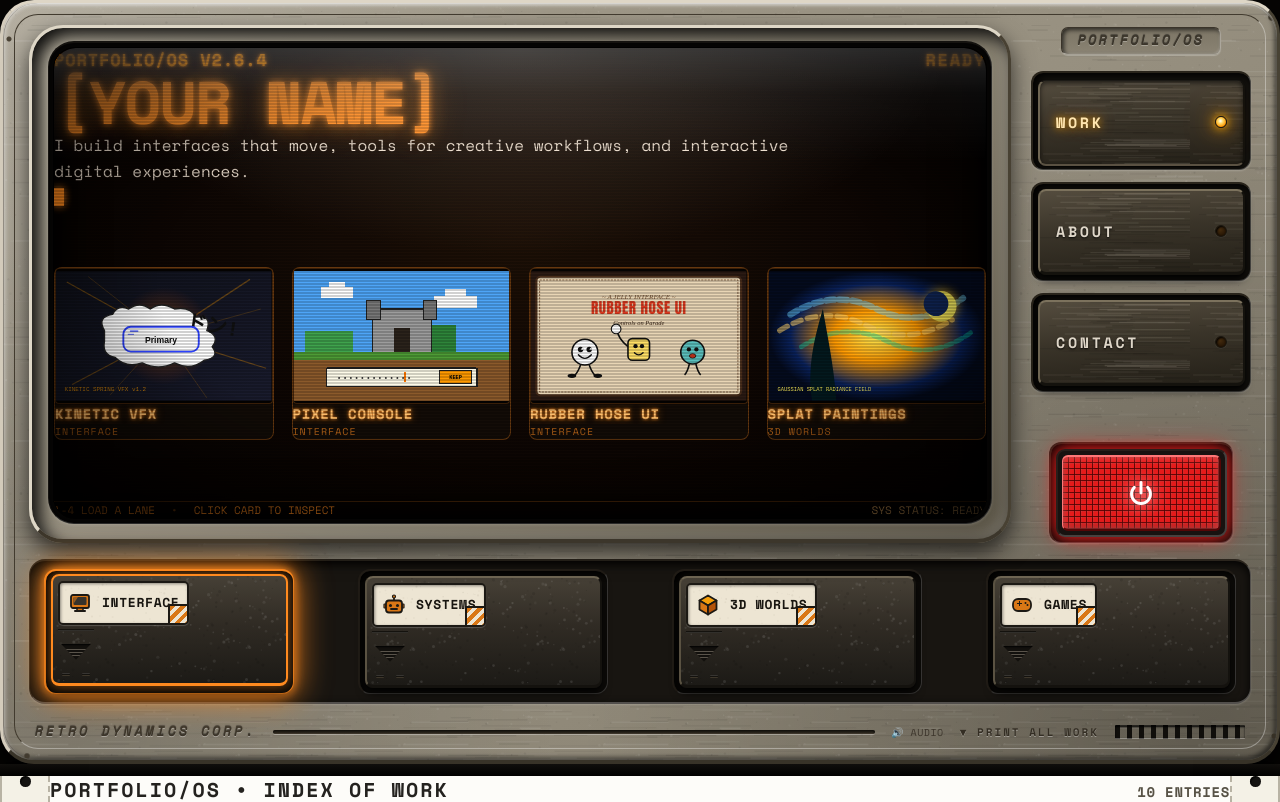
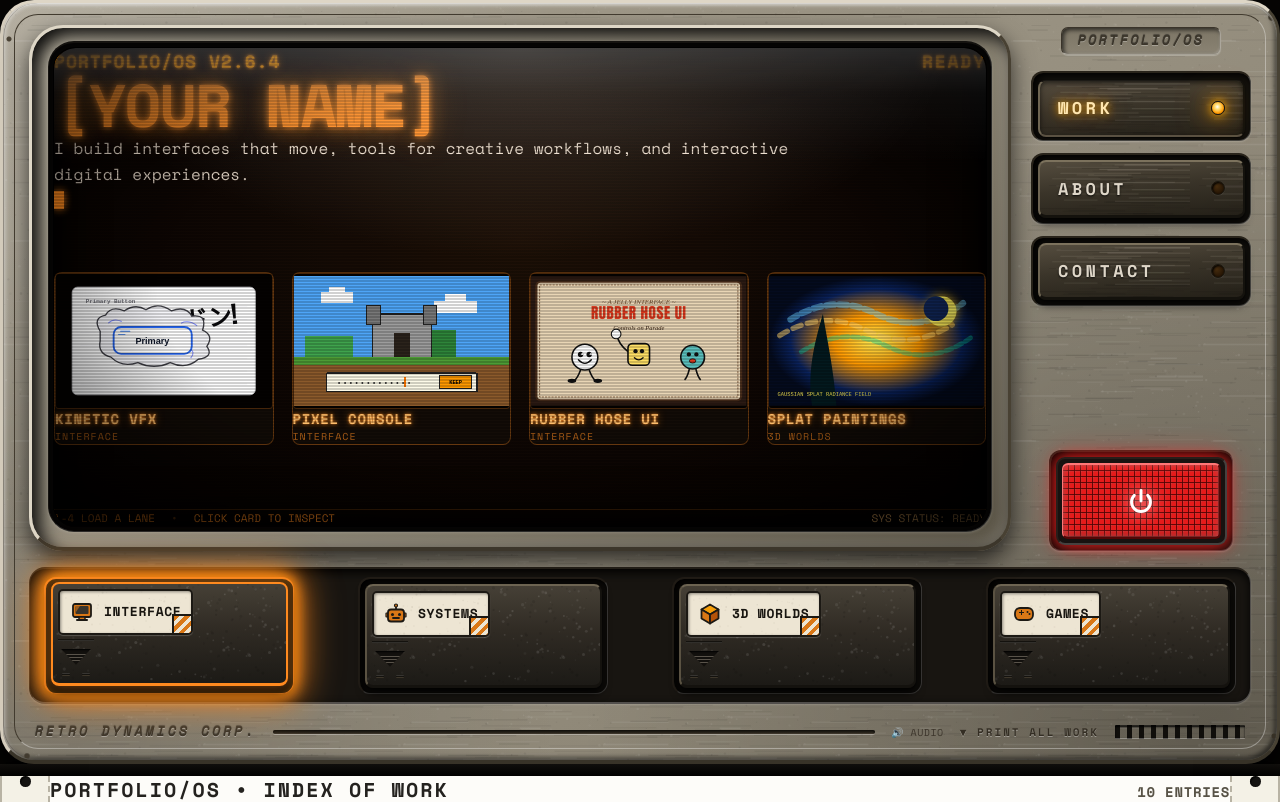
Before and after one commit to spixcy/portfolio, a React (Vite) app: page / in a window 1280 px wide. Shown: the top 802 px of the page. Built offline with nearby package versions, Linux system fonts and the light colour scheme.

Commit message:
style: sharpen button labels, LED glow, cartridge halo, preview box, status bar typography

```diff
--- a/src/components/common/OptimizedImage.tsx
+++ b/src/components/common/OptimizedImage.tsx
@@ -18,45 +18,47 @@ function ProceduralArtwork({ id, alt }: { id: string; alt: string }) {
     case 'procedural:kinetic-vfx':
       return (
         <svg viewBox="0 0 400 240" className="w-full h-full select-none" xmlns="http://www.w3.org/2000/svg">
-          <defs>
-            <linearGradient id="mangaBg" x1="0%" y1="0%" x2="100%" y2="100%">
-              <stop offset="0%" stopColor="#0f111a" />
-              <stop offset="100%" stopColor="#1a1c2e" />
-            </linearGradient>
-            <radialGradient id="impactGlow" cx="50%" cy="50%" r="50%">
-              <stop offset="0%" stopColor="#ff9d00" stopOpacity="0.4" />
-              <stop offset="100%" stopColor="#ff5500" stopOpacity="0" />
-            </radialGradient>
-          </defs>
-          <rect width="400" height="240" fill="url(#mangaBg)" />
-          {/* Action lines */}
-          <g stroke="#ff9d00" strokeWidth="1" opacity="0.35">
-            <line x1="200" y1="120" x2="20" y2="20" strokeWidth="2" />
-            <line x1="200" y1="120" x2="60" y2="10" />
-            <line x1="200" y1="120" x2="360" y2="15" strokeWidth="2.5" />
-            <line x1="200" y1="120" x2="380" y2="70" />
-            <line x1="200" y1="120" x2="390" y2="180" strokeWidth="2" />
-            <line x1="200" y1="120" x2="30" y2="210" strokeWidth="2" />
-            <line x1="200" y1="120" x2="100" y2="230" />
-            <line x1="200" y1="120" x2="280" y2="235" />
+          {/* Subtle canvas */}
+          <rect width="400" height="240" fill="transparent" />
+
+          {/* Centered White Impact Card matching Reference Image 1 */}
+          <g transform="translate(30, 20)">
+            <rect width="340" height="200" rx="10" fill="#ffffff" stroke="#d4d4d8" strokeWidth="1.5" />
+
+            {/* Subtle horizontal paper lines */}
+            <line x1="15" y1="36" x2="325" y2="36" stroke="#f0f0f4" strokeWidth="1" />
+            <line x1="15" y1="60" x2="325" y2="60" stroke="#f0f0f4" strokeWidth="1" />
+            <line x1="15" y1="84" x2="325" y2="84" stroke="#f0f0f4" strokeWidth="1" />
+            <line x1="15" y1="108" x2="325" y2="108" stroke="#f0f0f4" strokeWidth="1" />
+            <line x1="15" y1="132" x2="325" y2="132" stroke="#f0f0f4" strokeWidth="1" />
+            <line x1="15" y1="156" x2="325" y2="156" stroke="#f0f0f4" strokeWidth="1" />
+            <line x1="15" y1="180" x2="325" y2="180" stroke="#f0f0f4" strokeWidth="1" />
+
+            {/* Small top label: Primary Button */}
+            <text x="25" y="30" fontFamily="monospace, sans-serif" fontSize="11" fontWeight="bold" fill="#71717a">Primary Button</text>
+
+            {/* Manga Japanese SFX characters: ドン! in black */}
+            <text x="210" y="78" fontFamily="'Impact', 'Arial Black', sans-serif" fontWeight="900" fontSize="44" fill="#09090b" transform="rotate(-6 210 78)">ドン!</text>
+
+            {/* Impact dust clouds */}
+            <g transform="translate(42, 42)">
+              <path d="M10,40 Q-5,15 20,10 Q30,-8 55,2 Q75,-12 95,0 Q118,-15 142,2 Q170,-8 180,12 Q210,8 200,38 Q222,48 208,68 Q222,88 192,92 Q170,112 140,98 Q110,112 80,98 Q50,108 30,88 Q5,82 10,58 Z"
+                    fill="#f4f4f8" stroke="#3f3f46" strokeWidth="2.5" />
+
+              {/* Blue-tinted impact shading lines */}
+              <path d="M25,25 Q35,15 50,22" stroke="#818cf8" strokeWidth="2" fill="none" />
+              <path d="M160,25 Q175,18 190,30" stroke="#818cf8" strokeWidth="2" fill="none" />
+              <path d="M175,70 Q188,78 178,90" stroke="#818cf8" strokeWidth="2" fill="none" />
+
+              {/* Bouncy elastic button in center */}
+              <rect x="35" y="32" width="145" height="50" rx="14" fill="#ffffff" stroke="#2563eb" strokeWidth="3.5" />
+              <text x="107" y="63" fontFamily="sans-serif" fontWeight="bold" fontSize="17" fill="#0f172a" textAnchor="middle">Primary</text>
+
+              {/* Dynamic action speed lines on button */}
+              <line x1="48" y1="40" x2="65" y2="40" stroke="#3b82f6" strokeWidth="2" strokeLinecap="round" />
+              <line x1="44" y1="46" x2="56" y2="46" stroke="#3b82f6" strokeWidth="1.5" strokeLinecap="round" />
+            </g>
           </g>
-          {/* Glow center */}
-          <circle cx="200" cy="120" r="90" fill="url(#impactGlow)" />
-          {/* Elastic button in center */}
-          <g transform="translate(100, 75)">
-            {/* Manga impact dust clouds */}
-            <path d="M-10,35 Q-25,10 5,5 Q15,-15 35,-5 Q55,-20 75,-5 Q95,-20 120,-5 Q150,-10 160,10 Q190,5 180,35 Q205,45 190,65 Q205,85 175,90 Q150,110 120,95 Q90,110 60,95 Q30,105 10,85 Q-15,80 -10,55 Z"
-                  fill="#ffffff" stroke="#222" strokeWidth="2.5" />
-            {/* Manga Japanese SFX characters: ドン! */}
-            <text x="140" y="32" fontFamily="monospace, sans-serif" fontWeight="900" fontSize="38" fill="#111" transform="rotate(8 140 32)">ドン!</text>
-            {/* The bouncy button */}
-            <rect x="25" y="28" width="140" height="46" rx="14" fill="#ffffff" stroke="#2d42ff" strokeWidth="3.5" />
-            <text x="95" y="58" fontFamily="sans-serif" fontWeight="bold" fontSize="16" fill="#111" textAnchor="middle">Primary</text>
-            {/* Speed lines on button */}
-            <line x1="38" y1="36" x2="52" y2="36" stroke="#2d42ff" strokeWidth="2" strokeLinecap="round" />
-            <line x1="34" y1="42" x2="44" y2="42" stroke="#2d42ff" strokeWidth="1.5" strokeLinecap="round" />
-          </g>
-          <text x="16" y="222" fontFamily="monospace" fontSize="11" fill="#ff9d00" opacity="0.8">KINETIC SPRING VFX v1.2</text>
         </svg>
       );
 
--- a/src/components/crt/SystemStatusBar.tsx
+++ b/src/components/crt/SystemStatusBar.tsx
@@ -14,13 +14,13 @@ export const SystemStatusBar: React.FC<SystemStatusBarProps> = ({
   rightStatus = 'READY',
 }) => {
   return (
-    <header className="w-full flex items-center justify-between text-xs sm:text-sm md:text-[16px] lg:text-[17px] font-mono select-none text-[#ff9100] pb-2">
+    <header className="w-full flex items-center justify-between text-sm sm:text-base md:text-[18px] font-mono select-none text-[#ff9900] pb-3 mb-1">
       <div className="flex items-center">
-        <span className="font-bold tracking-wider uppercase ph-glow-text">
+        <span className="font-bold tracking-wider uppercase ph-glow-text text-[#ff9900]">
           {pathText || `${systemCode} ${version}`}
         </span>
       </div>
-      <div className="tracking-widest uppercase font-bold text-[#ff9100]/90 ph-glow-text">
+      <div className="tracking-widest uppercase font-bold text-[#ff9900]/90 ph-glow-text">
         {rightStatus}
       </div>
     </header>
--- a/src/components/views/WorkLaneView.tsx
+++ b/src/components/views/WorkLaneView.tsx
@@ -52,21 +52,21 @@ export const WorkLaneView: React.FC<WorkLaneViewProps> = ({
       {/* Split Work View: Left Project List (35%) + Right Detail Box (65%) */}
       <div className="grid grid-cols-1 md:grid-cols-12 gap-5 lg:gap-7 flex-1 items-stretch my-auto min-h-0">
         {/* Left Column: Numbered Project Index List (Reference Image 1) */}
-        <div className="md:col-span-5 flex flex-col justify-start gap-2.5 sm:gap-3.5 font-mono select-none pt-1">
+        <div className="md:col-span-5 flex flex-col justify-start gap-3 sm:gap-4 font-mono select-none pt-1">
           {projects.map((project, idx) => {
             const isSelected = idx === selectedIndex;
             return (
               <button
                 key={project.id}
                 onClick={() => handleItemClick(idx)}
-                className={`w-full text-left px-3.5 py-1.5 sm:py-2 transition-all duration-100 flex items-center font-bold tracking-wider text-base sm:text-lg md:text-[19px] lg:text-[20px] rounded-xs cursor-pointer ${
+                className={`w-full text-left px-3.5 py-2 transition-all duration-100 flex items-center font-bold tracking-wider text-base sm:text-lg md:text-[19px] lg:text-[20px] rounded-xs cursor-pointer ${
                   isSelected
                     ? 'bg-[#ff9100] text-black shadow-[0_0_14px_rgba(255,145,0,0.6)]'
                     : 'text-[#ff9100]/80 hover:text-[#ffaa22] hover:bg-[#ff9100]/10'
                 }`}
               >
                 <span
-                  className={`w-9 shrink-0 font-bold ${
+                  className={`w-10 shrink-0 font-bold ${
                     isSelected ? 'text-black' : 'text-[#ff9100]/70'
                   }`}
                 >
@@ -91,7 +91,7 @@ export const WorkLaneView: React.FC<WorkLaneViewProps> = ({
           </div>
 
           {/* Centered Image Preview Box */}
-          <div className="w-full flex-1 min-h-[160px] max-h-[220px] rounded-xs overflow-hidden border border-[#ff9100]/40 bg-black/70 my-auto flex items-center justify-center p-2 shadow-inner">
+          <div className="w-full flex-1 min-h-[160px] max-h-[210px] rounded-xs overflow-hidden border border-[#ff9100]/40 bg-black/50 my-auto flex items-center justify-center p-1.5 shadow-inner">
             <OptimizedImage
               src={activeProject.thumbnail}
               alt={activeProject.title}
--- a/src/index.css
+++ b/src/index.css
@@ -317,8 +317,7 @@ html, body {
 /* Chunky 3D Push Button with Brushed Grain (Reference Image 4) */
 .key-cap-btn {
   width: 100%;
-  aspect-ratio: 520 / 265;
-  max-height: 86px;
+  height: clamp(54px, 7.2vh, 64px);
   background:
     url('/textures/switch-brushed.svg') repeat,
     linear-gradient(175deg, #544c3e 0%, #3a3429 45%, #242018 100%);
@@ -335,7 +334,7 @@ html, body {
   display: flex;
   align-items: center;
   justify-content: space-between;
-  padding: 0 16px;
+  padding: 0 18px;
   transition: transform 0.08s ease, box-shadow 0.08s ease, filter 0.1s ease;
 }
 
@@ -355,9 +354,9 @@ html, body {
 
 .key-cap-label {
   font-family: var(--font-mono);
-  font-weight: 700;
-  font-size: 15px;
-  letter-spacing: 0.18em;
+  font-weight: 800;
+  font-size: 17px;
+  letter-spacing: 0.2em;
   color: #ded6c8;
   text-shadow: 0 1px 2px rgba(0, 0, 0, 0.8);
   transition: color 0.15s ease, text-shadow 0.15s ease;
@@ -366,14 +365,14 @@ html, body {
 .key-cap-label.is-active-label {
   color: #ffe6b0;
   text-shadow:
-    0 0 8px rgba(255, 170, 0, 0.75),
-    0 0 16px rgba(255, 145, 0, 0.4);
+    0 0 8px rgba(255, 170, 0, 0.85),
+    0 0 18px rgba(255, 145, 0, 0.5);
 }
 
 /* Amber Jewel LED (Reference Image 4) */
 .amber-led-jewel {
-  width: 12px;
-  height: 12px;
+  width: 14px;
+  height: 14px;
   border-radius: 50%;
   border: 1.5px solid #1a160e;
   transition: all 0.15s ease;
@@ -381,11 +380,11 @@ html, body {
 }
 
 .amber-led-jewel.active {
-  background: radial-gradient(circle at 45% 40%, #ffffff 0%, #ffde70 28%, #ff9500 70%, #d46500 100%);
+  background: radial-gradient(circle at 45% 40%, #ffffff 0%, #ffe07a 25%, #ff9900 65%, #c85a00 100%);
   box-shadow:
-    0 0 8px #ffaa00,
-    0 0 18px rgba(255, 160, 0, 0.95),
-    0 0 30px rgba(255, 140, 0, 0.7);
+    0 0 10px #ffaa00,
+    0 0 22px rgba(255, 160, 0, 1),
+    0 0 35px rgba(255, 140, 0, 0.75);
 }
 
 .amber-led-jewel.inactive {
@@ -503,15 +502,16 @@ html, body {
 
 /* Active Orange Radiant Backlight Halo (Reference Image 1) */
 .cartridge-active-halo {
-  filter: drop-shadow(0 0 5px #ff8a1f) drop-shadow(0 0 16px rgba(255, 138, 31, 0.85));
+  filter: drop-shadow(0 0 6px #ff8a1f) drop-shadow(0 0 18px rgba(255, 138, 31, 0.9));
   border-color: #ff8a1f !important;
+  box-shadow: 0 0 16px rgba(255, 145, 0, 0.8), inset 0 0 8px rgba(255, 145, 0, 0.5) !important;
 }
 
 /* Chunky Cartridge Unit (Reference Image 3) */
 .cartridge-chunky-unit {
   width: 100%;
-  aspect-ratio: 400 / 250;
-  max-height: 112px;
+  aspect-ratio: 400 / 235;
+  max-height: 104px;
   background:
     url('/textures/cartridge-grain.svg') repeat,
     linear-gradient(180deg, #464036 0%, #302b24 45%, #1c1a16 100%);
@@ -548,8 +548,8 @@ html, body {
     url('/textures/paper-grain.svg') repeat,
     #ede5d3;
   border-radius: 5px;
-  padding: 4px 8px;
-  height: 44px;
+  padding: 4px 10px;
+  height: 46px;
   display: flex;
   align-items: center;
   justify-content: space-between;
```
